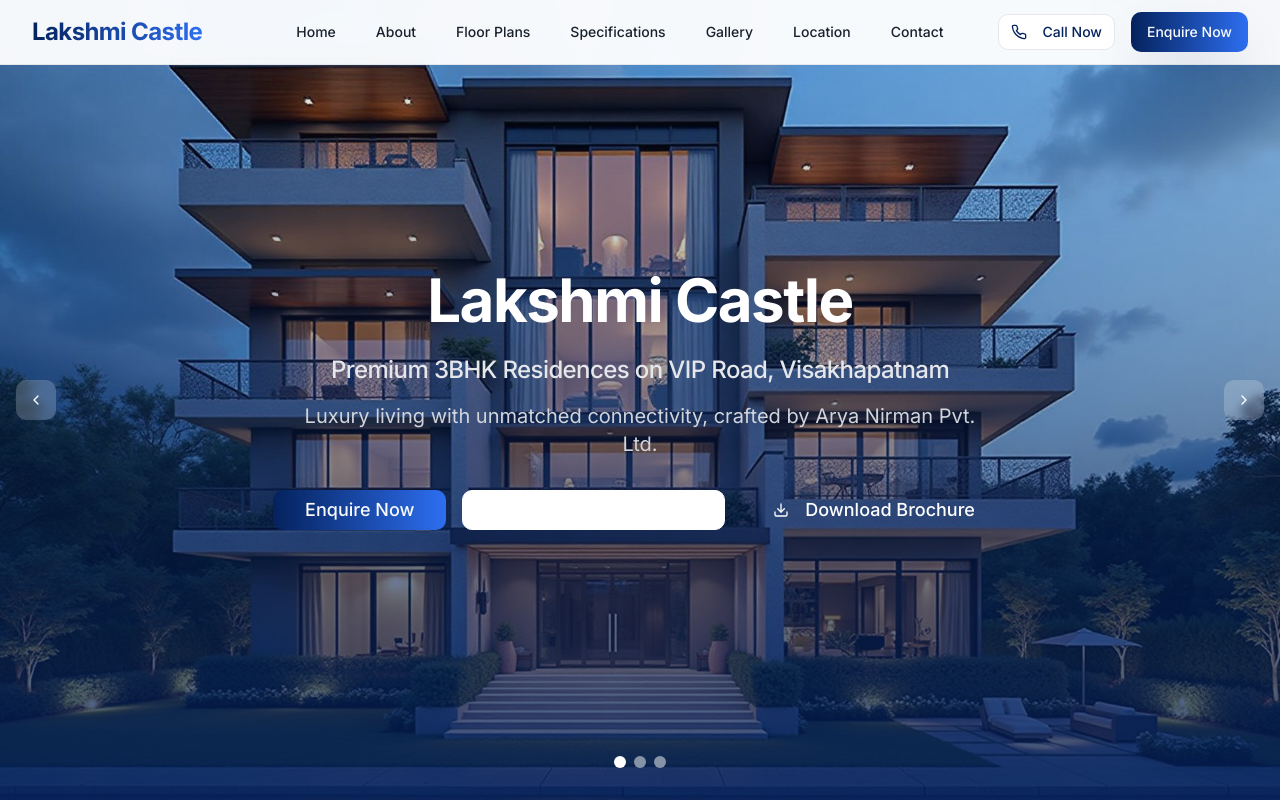
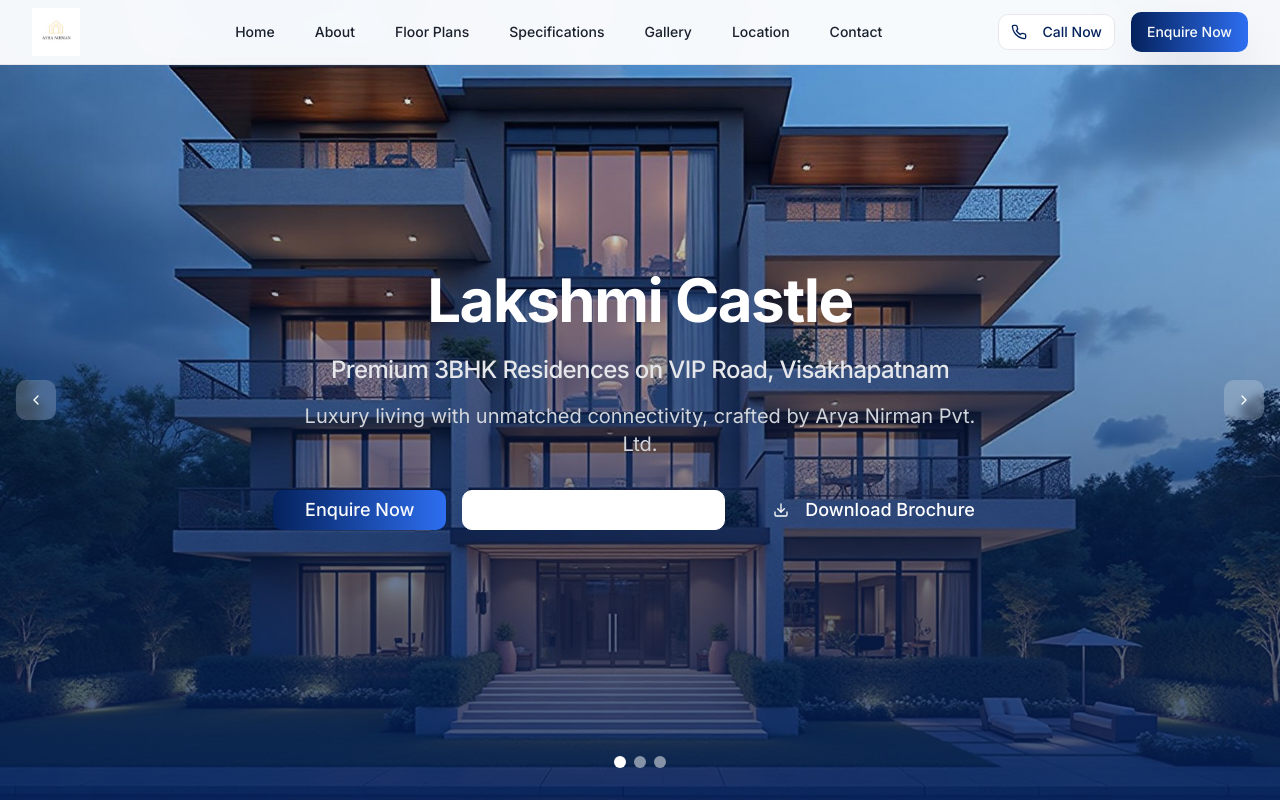
Before and after one commit to khyathi2808/lakshmi-castle-showcase, a React (Vite) app: page / in a window 1280 px wide. Shown: the top 800 px of the page. Built offline with nearby package versions, Linux system fonts and the light colour scheme.

Commit message:
Update logo and site

```diff
--- a/src/components/Navigation.tsx
+++ b/src/components/Navigation.tsx
@@ -44,9 +44,11 @@ const Navigation = () => {
         <div className="flex justify-between items-center h-16">
           {/* Logo */}
           <div className="flex-shrink-0">
-            <h1 className="text-2xl font-bold text-gradient-primary">
-              Lakshmi Castle
-            </h1>
+            <img
+              src={ayraNirmanLogo}
+              alt="Ayra Nirman Logo"
+              className="h-12 w-auto"
+            />
           </div>
 
           {/* Desktop Navigation */}
```
